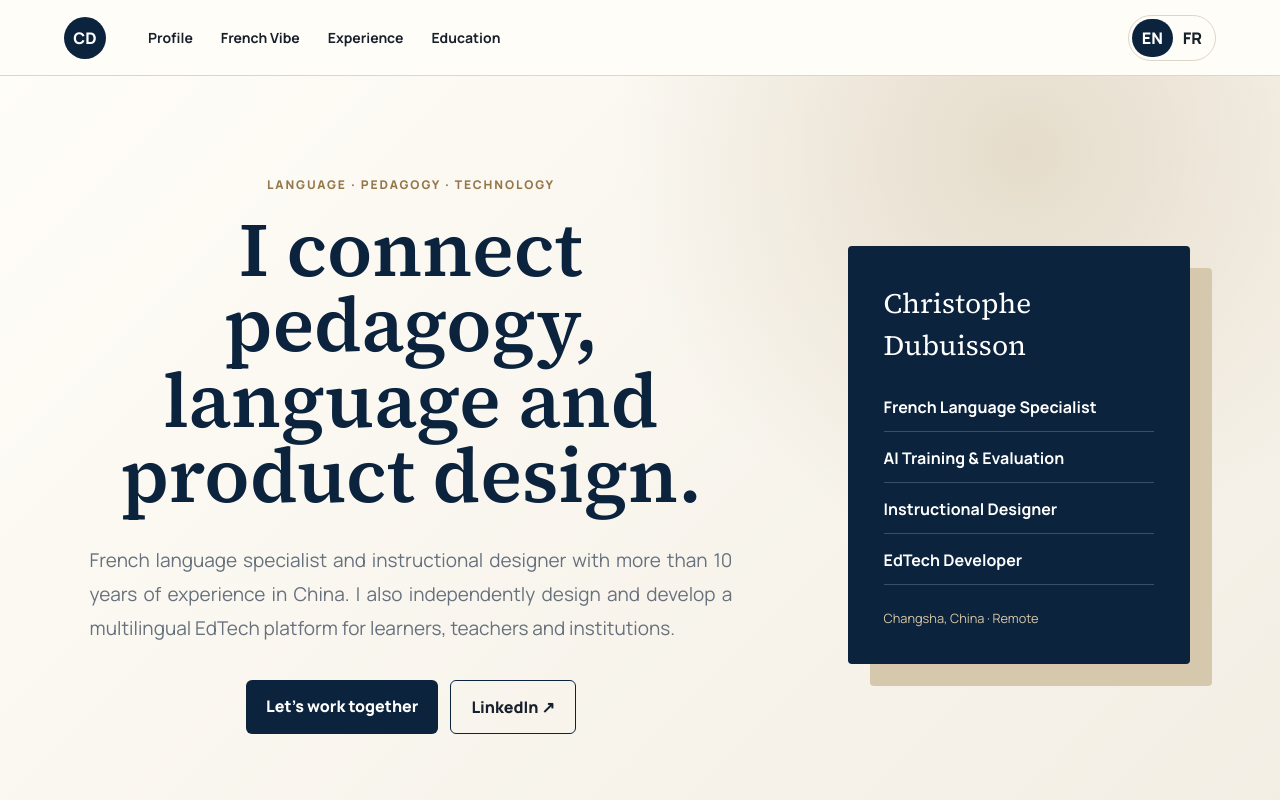
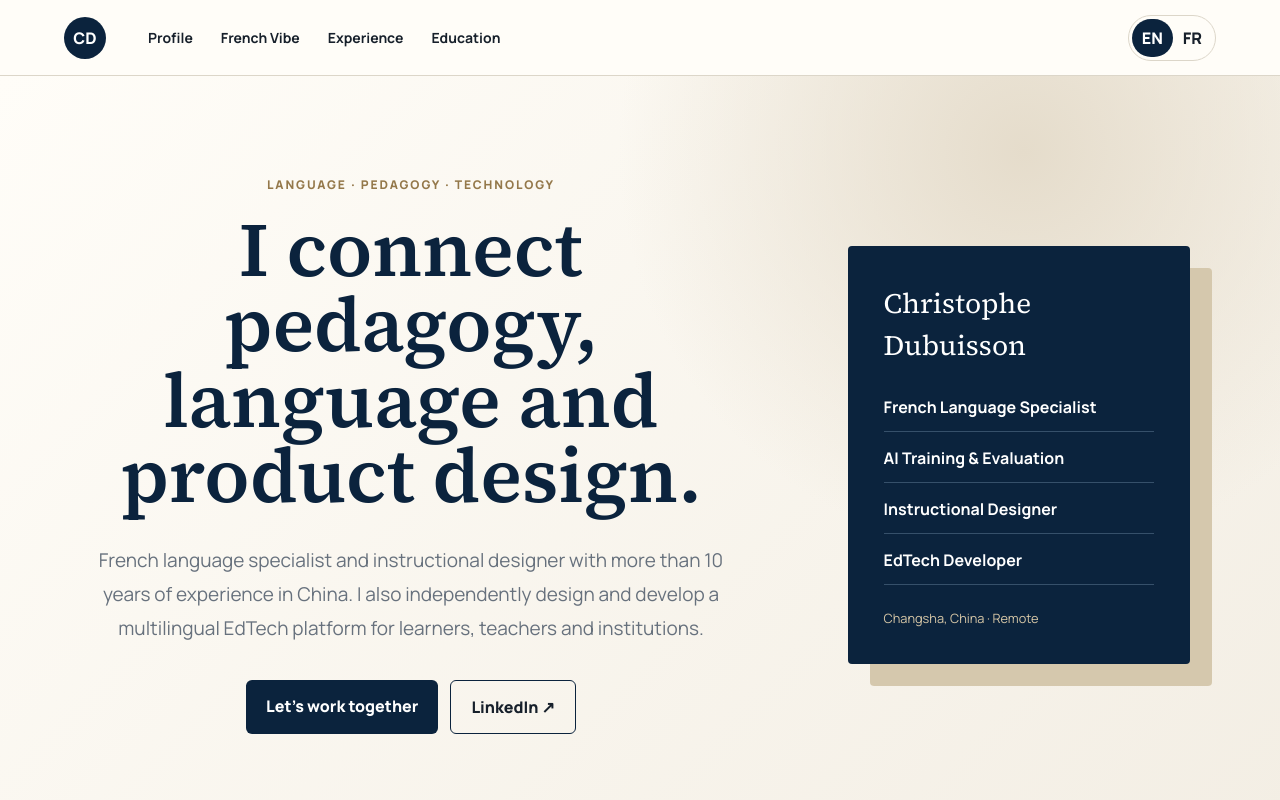
Before and after one commit to Chichi6625/christophe-dubuisson-portfolio, a Next.js app: page / in a window 1280 px wide. Shown: the top 800 px of the page. Built offline with nearby package versions, Linux system fonts and the light colour scheme.

Commit message:
Center hero introduction text

```diff
--- a/app/globals.css
+++ b/app/globals.css
@@ -122,12 +122,12 @@ a {
 }
 
 .lead {
+  max-width: 790px;
+  margin: 0 auto;
+  color: var(--muted);
   font-size: 19px;
   line-height: 1.8;
-  color: var(--muted);
-  max-width: 790px;
-  text-align: justify;
-  text-justify: inter-word;
+  text-align: center;
 }
 
 .actions {
@@ -580,7 +580,6 @@ footer a {
     font-size: 47px;
   }
 
-  .lead,
   .cards p,
   .projectBody,
   .caseText p,
```
